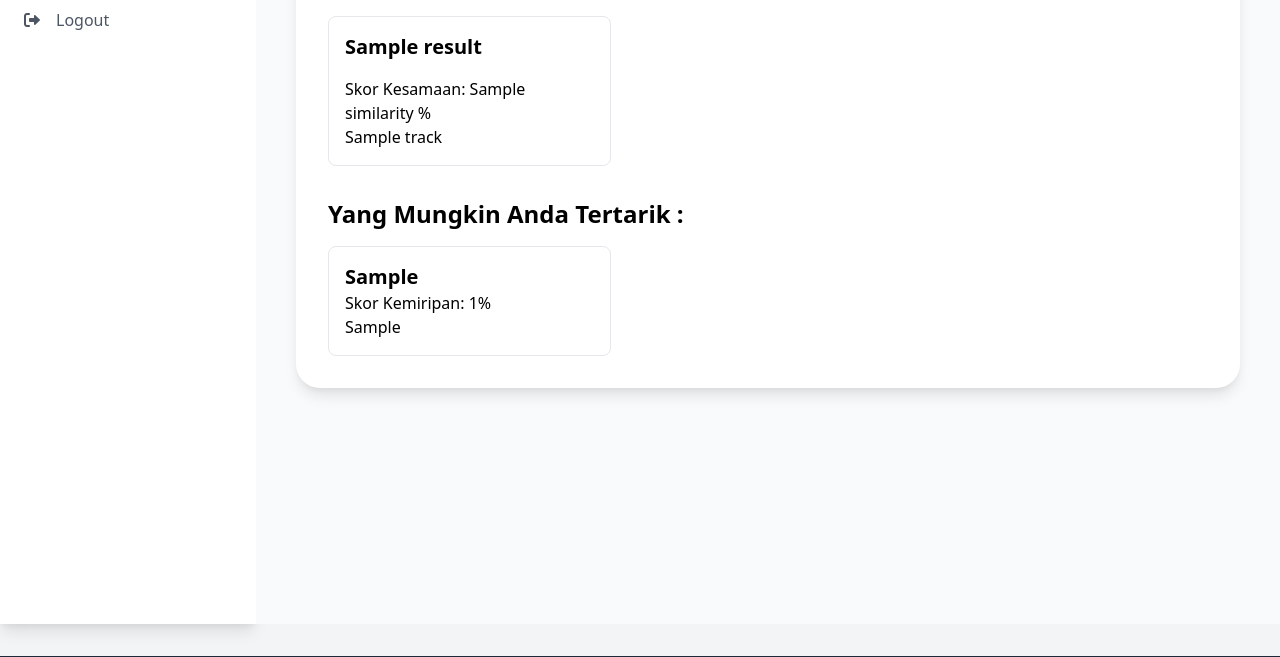
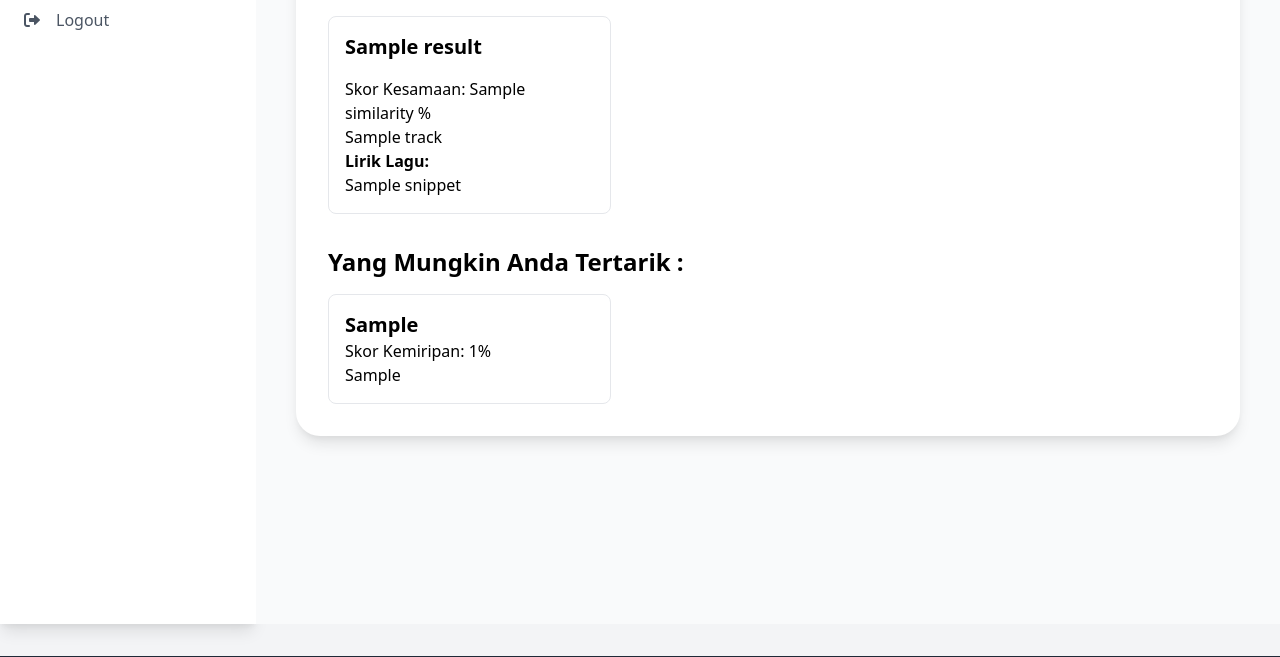
Before and after one commit to adka-fawaid/SearchEngineMusic, a Flask app: template templates/searchPage.html in a window 1280 px wide. Shown: the part 176-833 px from the top of the page. Run offline with Flask 3, Linux system fonts and the light colour scheme; the template is opened without the code that fills it: most values are stand-ins (such as "Sample title", 1, 10 or a date in 2020); parts of the project's set-up code (start-up, migrations or seed data) failed here and were passed over.

Commit message:
Update searchPage.html

```diff
--- a/templates/searchPage.html
+++ b/templates/searchPage.html
@@ -86,6 +86,8 @@
               </h3>
               <p>Skor Kesamaan: {{ result.similarity}} %</p>
               <div>{{ result.track | safe }}</div>
+              <p><strong>Lirik Lagu:</strong></p>
+              <p> {{ result.snippet}} </p>
             </div>
             {% endfor %}
           </div>
```
